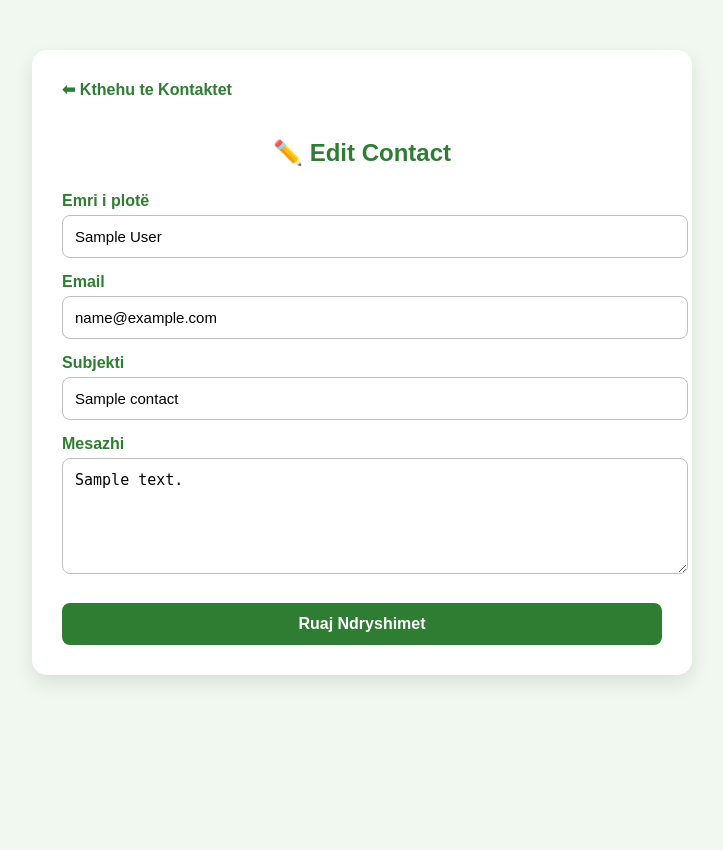
After one commit to erionjanova/EkoKosova, a PHP site: page /edit_contacts.php?id=1 in a window 1280 px wide. The commit adds this page. Shown: the whole page, without its empty margins (278-1001 px from the left). Run offline with PHP 8.4, Linux system fonts and the light colour scheme; the visitor is signed in with stand-in values (Sample User, id 1); tables that the repository leaves empty or names only in its code hold one stand-in row (values such as "Sample post").

Commit message:
editi i kontakteve

```diff
--- /dev/null
+++ b/edit_contacts.php
@@ -0,0 +1,157 @@
+<?php
+session_start();
+include 'config.php';
+
+if (!isset($_SESSION['user_id']) || $_SESSION['is_admin'] != 1) {
+    header("Location: Login.php");
+    exit;
+}
+
+if (!isset($_GET['id']) || !is_numeric($_GET['id'])) {
+    header("Location: manage_contacts.php");
+    exit;
+}
+
+$id = (int) $_GET['id'];
+$error_message = "";
+
+$editContacts = $conn->prepare("SELECT * FROM contacts WHERE id = ?");
+$editContacts->execute([$id]);
+$contact = $editContacts->fetch(PDO::FETCH_ASSOC);
+
+if (!$contact) {
+    die("Kontakti nuk ekziston.");
+}
+
+if (isset($_POST['submit'])) {
+    $full_name = trim($_POST['full_name']);
+    $email     = trim($_POST['email']);
+    $subject   = trim($_POST['subject']);
+    $message   = trim($_POST['message']);
+
+    if (empty($full_name) || empty($email) || empty($subject) || empty($message)) {
+        $error_message = "⚠️ Ju lutem plotësoni të gjitha fushat!";
+    } elseif (!filter_var($email, FILTER_VALIDATE_EMAIL)) {
+        $error_message = "⚠️ Email-i nuk është valid!";
+    } else {
+        $update = $conn->prepare("
+            UPDATE contacts
+            SET full_name=?, email=?, subject=?, message=?
+            WHERE id=?
+        ");
+        $update->execute([$full_name, $email, $subject, $message, $id]);
+
+        header("Location: manage_contacts.php?updated=1");
+        exit;
+    }
+}
+?>
+<!DOCTYPE html>
+<html lang="sq">
+<head>
+<meta charset="UTF-8">
+<title>Edit Contact | Dashboard</title>
+<link rel="stylesheet" href="style.css">
+
+<style>
+.edit-container {
+    max-width: 600px;
+    margin: 50px auto;
+    background: #fff;
+    padding: 30px;
+    border-radius: 15px;
+    box-shadow: 0 8px 20px rgba(0,0,0,0.1);
+}
+
+.edit-container h2 {
+    color: #2e7d32;
+    text-align: center;
+    margin-bottom: 25px;
+}
+
+.edit-container label {
+    display: block;
+    margin-top: 15px;
+    font-weight: bold;
+    color: #2e7d32;
+}
+
+.edit-container input,
+.edit-container textarea {
+    width: 100%;
+    padding: 12px;
+    margin-top: 5px;
+    border-radius: 8px;
+    border: 1px solid #bfbfbf;
+    font-size: 15px;
+}
+
+.edit-container textarea {
+    resize: vertical;
+}
+
+.edit-container input[type=submit] {
+    margin-top: 25px;
+    width: 100%;
+    padding: 12px;
+    background: #2e7d32;
+    color: #fff;
+    border: none;
+    border-radius: 8px;
+    font-size: 16px;
+    font-weight: bold;
+    cursor: pointer;
+}
+
+.edit-container input[type=submit]:hover {
+    background: #1b5e20;
+}
+
+.back-link {
+    display: inline-block;
+    margin-bottom: 20px;
+    color: #2e7d32;
+    font-weight: bold;
+    text-decoration: none;
+}
+
+.error-message {
+    background: #f8d7da;
+    color: #842029;
+    padding: 12px;
+    border-radius: 8px;
+    margin-bottom: 15px;
+    text-align: center;
+}
+</style>
+</head>
+<body>
+<main class="edit-container">
+
+<a href="manage_contacts.php" class="back-link">⬅ Kthehu te Kontaktet</a>
+<h2>✏️ Edit Contact</h2>
+
+<?php if ($error_message): ?>
+    <div class="error-message"><?= $error_message ?></div>
+<?php endif; ?>
+
+<form method="POST">
+
+    <label>Emri i plotë</label>
+    <input type="text" name="full_name" value="<?= htmlspecialchars($contact['full_name']) ?>">
+
+    <label>Email</label>
+    <input type="email" name="email" value="<?= htmlspecialchars($contact['email']) ?>">
+
+    <label>Subjekti</label>
+    <input type="text" name="subject" value="<?= htmlspecialchars($contact['subject']) ?>">
+
+    <label>Mesazhi</label>
+    <textarea name="message" rows="5"><?= htmlspecialchars($contact['message']) ?></textarea>
+
+    <input type="submit" name="submit" value="Ruaj Ndryshimet">
+</form>
+
+</main>
+</body>
+</html>
--- a/style.css
+++ b/style.css
@@ -1,3 +1,7 @@
+html, body {
+  height: 100%;
+}
+
 /*Navbari*/
 
 body {
```
Also changed, not shown: manage_contacts.php (+28 -0 lines), manage_reports.php (+28 -0 lines), profile.php (+13 -3 lines), img/profile_6_1769726472.jpg (added).
